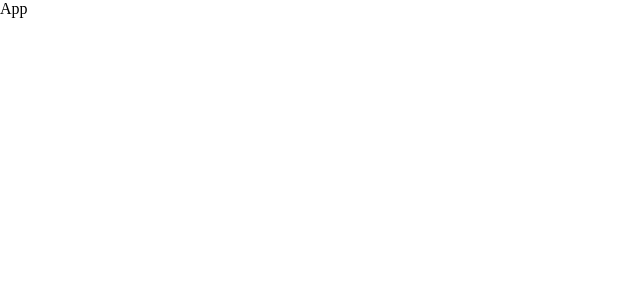
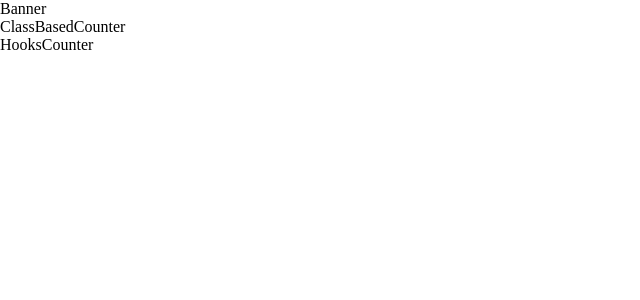
Before and after one commit to GreenCatInForest/counter-app, a React (Create React App) app: page / in a window 1280 px wide. Shown: the top 300 px of the page, without its empty margins (0-640 px from the left). Built offline with nearby package versions, Linux system fonts and the light colour scheme.

Commit message:
import components to App

```diff
--- a/src/App.js
+++ b/src/App.js
@@ -1,3 +1,13 @@
+import { Banner } from "./components/Banner";
+import { ClassBasedCounter } from "./components/ClassBasedCounter";
+import { HooksCounter } from "./components/HooksCounter";
+
 export const App = () => {
-  return <div>App</div>;
+  return (
+    <div>
+      <Banner />
+      <ClassBasedCounter />
+      <HooksCounter />
+    </div>
+  );
 };
--- a/src/components/Banner.js
+++ b/src/components/Banner.js
@@ -0,0 +1,3 @@
+export const Banner = () => {
+  return <div>Banner</div>;
+};
--- a/src/components/ClassBasedCounter.js
+++ b/src/components/ClassBasedCounter.js
@@ -0,0 +1,3 @@
+export const ClassBasedCounter = () => {
+  return <div>ClassBasedCounter</div>;
+};
--- a/src/components/HooksCounter.js
+++ b/src/components/HooksCounter.js
@@ -0,0 +1,3 @@
+export const HooksCounter = () => {
+  return <div>HooksCounter</div>;
+};
```
